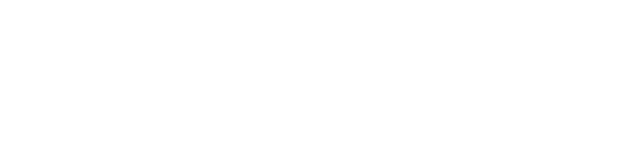
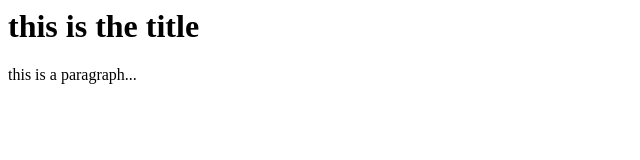
Before and after one commit to szeles12/test.repository, a plain HTML site: page index.html in a window 1280 px wide. Shown: the whole page, without its empty margins (0-640 px from the left). Drawn offline with Linux system fonts and the light colour scheme.

Commit message:
add a header and a paragraph

```diff
--- a/index.html
+++ b/index.html
@@ -1,5 +1,9 @@
 <html>
     <head>
         <title>Title of the page..</title>
-    </head></hea>
+    </head>
+    <body>
+        <h1>this is the title</h1>
+        <p>this is a paragraph...</p>
+    </body>
 </html>
```
